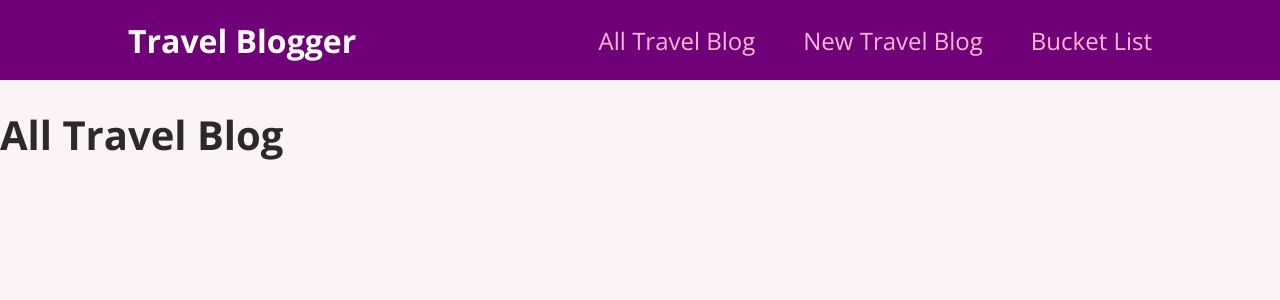
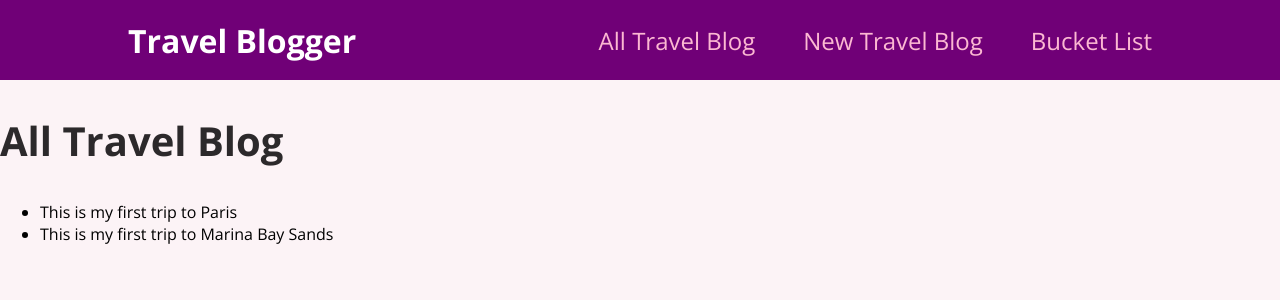
Before and after one commit to M4rt4M/MD-Bootcamp-2021, a React (Create React App) app in the folder session-12/react-demo/travel-blogger/: page / in a window 1280 px wide. Shown: the top 300 px of the page. Built offline with nearby package versions, Linux system fonts and the light colour scheme.

Commit message:
added dynamically rendered content

```diff
--- a/session-12/react-demo/travel-blogger/src/pages/AllTravelBlog.js
+++ b/session-12/react-demo/travel-blogger/src/pages/AllTravelBlog.js
@@ -1,10 +1,35 @@
 import React from 'react';
+
+const BLOG_DATA = [
+    {
+        id: 1,
+        title: "This is my first trip to Paris",
+        image: "https://en.wikipedia.org/wiki/Paris#/media/File:La_Tour_Eiffel_vue_de_la_Tour_Saint-Jacques,_Paris_ao%C3%BBt_2014_(2).jpg",
+        address: "Tour Saint-Jacques, Paris, France",
+        city: "Paris",
+        description: "This place was so romantic!",
+    },
+    {
+        id: 2,
+        title: "This is my first trip to Marina Bay Sands",
+        image:
+          "https://upload.wikimedia.org/wikipedia/commons/thumb/f/f9/Marina_Bay_Sands_in_the_evening_-_20101120.jpg/2560px-Marina_Bay_Sands_in_the_evening_-_20101120.jpg",
+        address: "Marina Bay Sands",
+        city: "Singapore",
+        description: "This place was ace!",
+      },
+];
 
 const AllTravelBlog = () => {
     return (
-        <div>
+        <section>
             <h1>All Travel Blog</h1>
-        </div>
+            <ul>
+                {BLOG_DATA.map((travelBlog) => {
+                    return <li key={travelBlog.id}>{travelBlog.title}</li>
+                })}
+            </ul>
+        </section>
     )
 };
 
```
